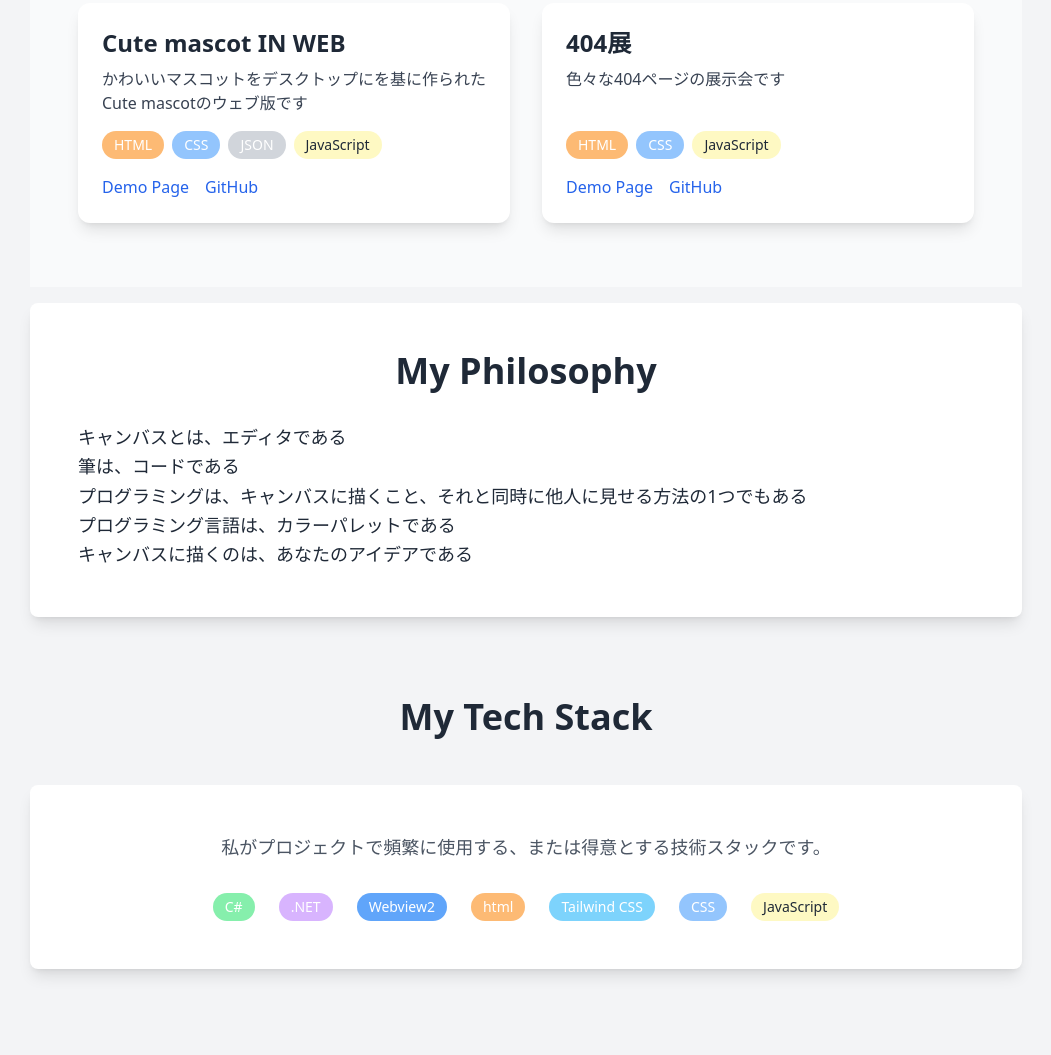
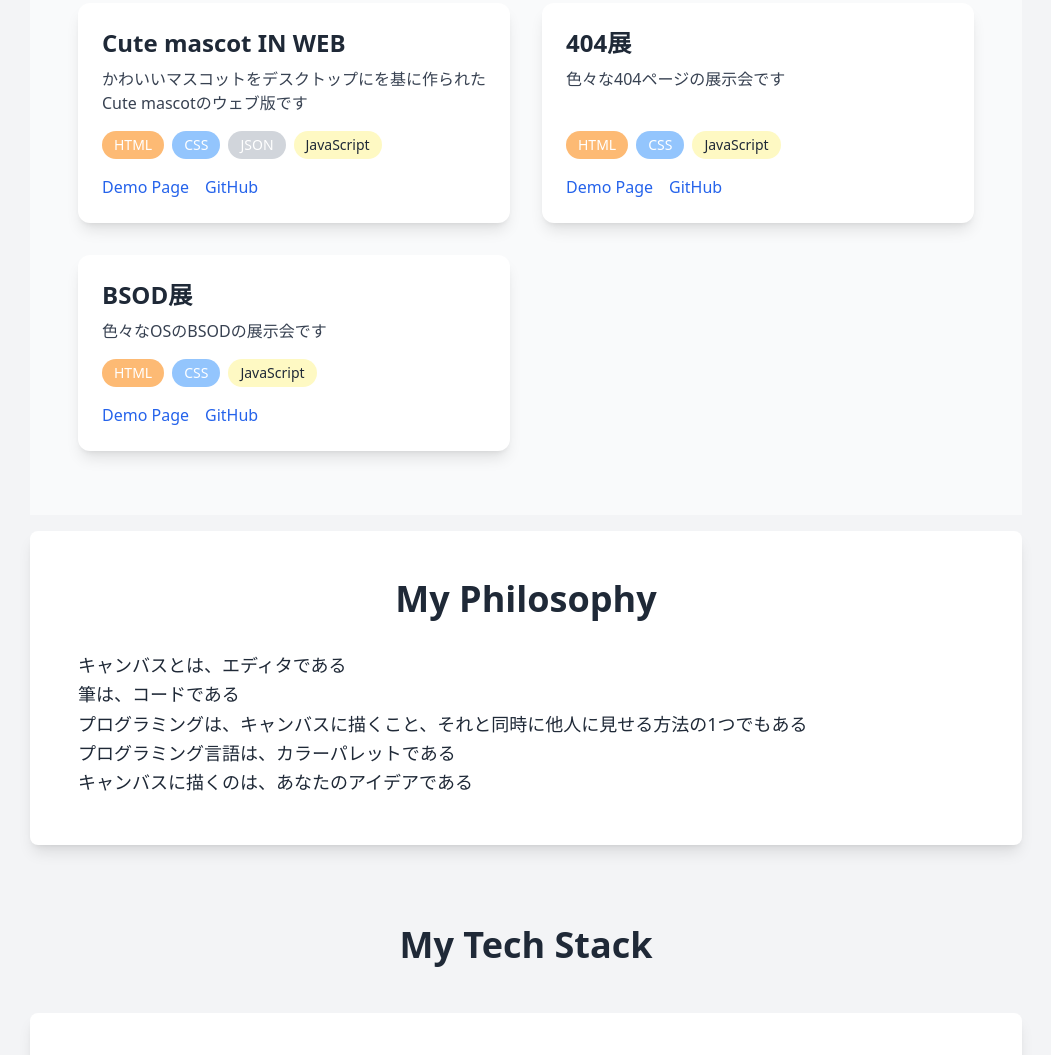
Before and after one commit to Dreeam00/dreeam00.github.io, a plain HTML site: page index.html in a window 1280 px wide. Shown: the part 1928-2983 px from the top of the page, without its empty margins (114-1165 px from the left). Drawn offline with nearby package versions, Linux system fonts and the light colour scheme.

Commit message:
Update index.html

```diff
--- a/index.html
+++ b/index.html
@@ -221,6 +221,22 @@
       </div>
     </div>
 
+      <!-- Project Card 8 -->
+    <div class="bg-white rounded-xl shadow-lg hover:-translate-y-2 transition-transform duration-300 flex flex-col h-full">
+      <div class="p-6 flex flex-col flex-1">
+        <h3 class="text-2xl font-semibold mb-2">BSOD展</h3>
+        <p class="text-gray-700 mb-4 flex-1">色々なOSのBSODの展示会です</p>
+        <div class="flex flex-wrap gap-2 mb-4">
+          <span class="bg-orange-300 text-white text-sm font-medium px-3 py-1 rounded-full">HTML</span>
+          <span class="bg-blue-300 text-white text-sm font-medium px-3 py-1 rounded-full">CSS</span>
+          <span class="bg-yellow-100 text-gray-800 text-sm font-medium px-3 py-1 rounded-full">JavaScript</span>
+        </div>
+        <div class="flex space-x-4 mt-auto">
+          <a href="https://dreeam00.github.io/BSOD_exhibition" target="_blank" class="text-blue-600 hover:underline">Demo Page</a>
+          <a href="https://github.com/Dreeam00/BSOD_exhibition/" target="_blank" class="text-blue-600 hover:underline">GitHub</a>
+        </div>
+      </div>
+    </div>
   </div>
 </section>
 
```
